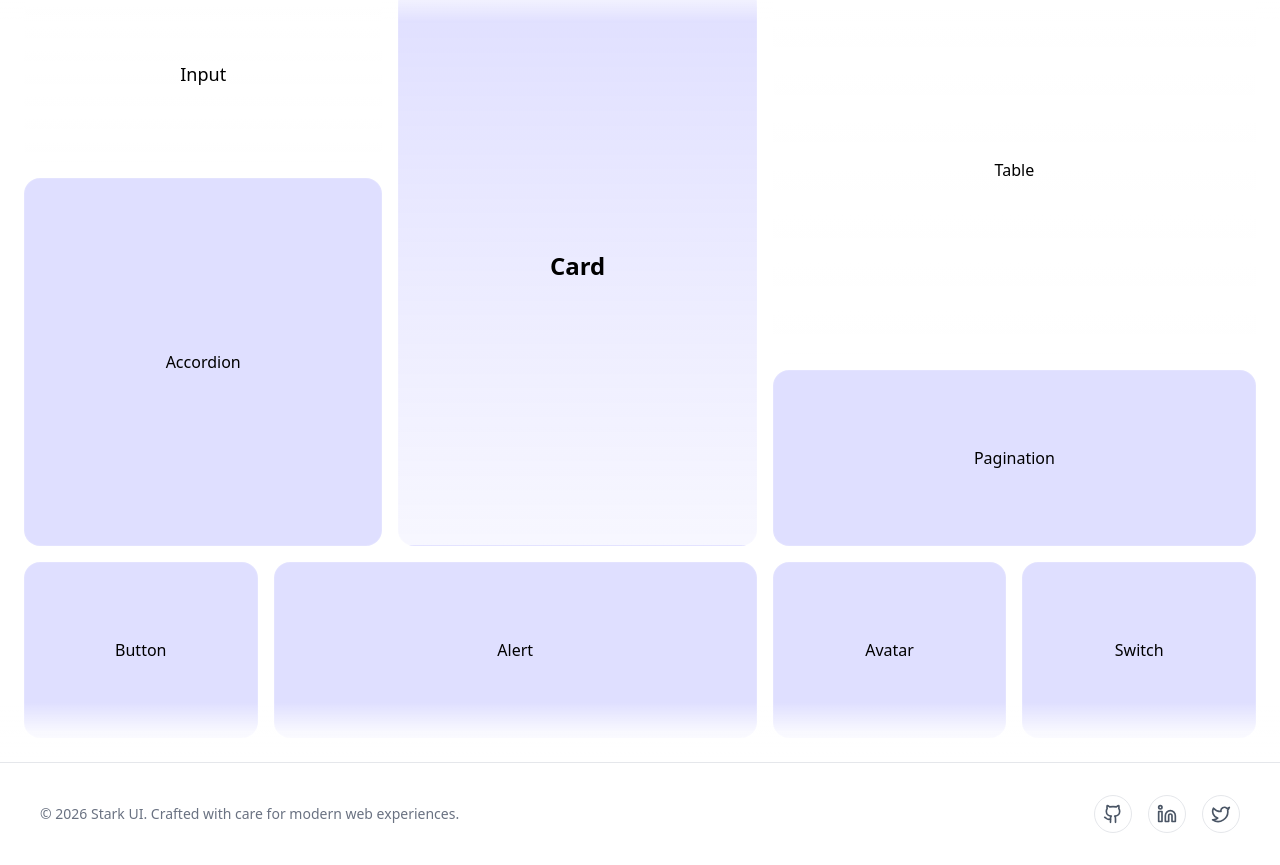
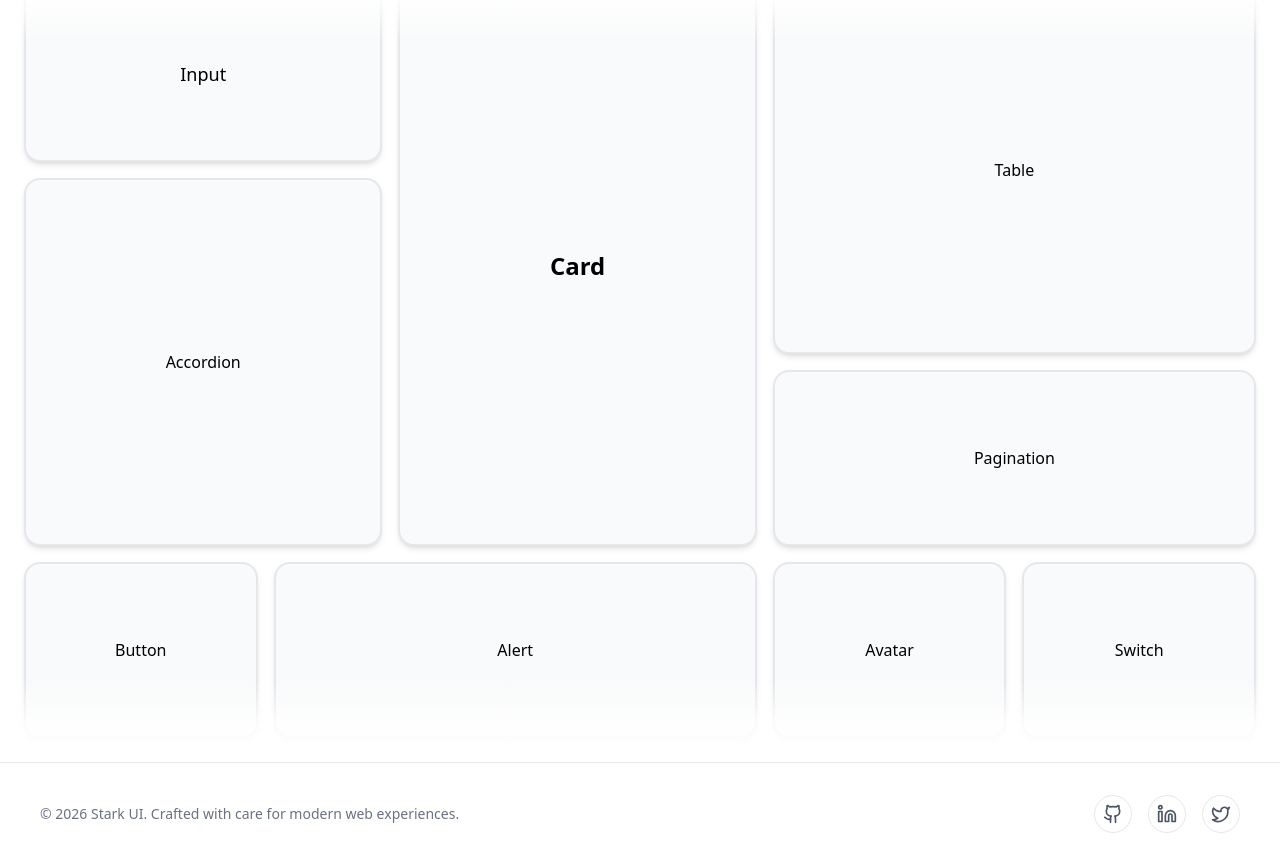
Before and after one commit to Jeet000001/saelixui, a Next.js app: page / in a window 1280 px wide. Shown: the part 902-1767 px from the top of the page. Built offline with nearby package versions, Linux system fonts and the light colour scheme.

Commit message:
fix: update height and border styles in ComponentsShowcase component

```diff
--- a/Components/HomePage_Components/ComponentsShowcase.tsx
+++ b/Components/HomePage_Components/ComponentsShowcase.tsx
@@ -9,7 +9,7 @@ const ComponentsShowcase = () => {
           className="
     pointer-events-none
     absolute top-0 left-0 z-20
-    h-15 w-full
+    h-20 w-full
     bg-linear-to-b
    from-white
 via-white/80
@@ -22,7 +22,7 @@ to-transparent
           className="
     pointer-events-none
     absolute bottom-0 left-0 z-20
-    h-15 w-full
+    h-20 w-full
     bg-linear-to-t
     from-white
 via-white/80
@@ -33,68 +33,47 @@ to-transparent
         {/* BENTO GRID */}
         <div className="relative z-0 grid h-full w-full grid-cols-10 grid-rows-4 gap-4">
           <div
-            className="col-span-3 row-span-1 rounded-2xl border border-white/10
-        bg-linear-to-b from-white/5 to-white/2
+            className="col-span-3 row-span-1 rounded-2xl border-2 border-gray-200 bg-gray-50 shadow-md
         flex items-center justify-center text-lg font-medium"
           >
             Input
           </div>
 
           <div
-            className="col-span-3 row-span-3 rounded-2xl border border-white/10
-        bg-gradient-to-b from-indigo-500/20 to-indigo-500/5
+            className="col-span-3 row-span-3 rounded-2xl border-2 border-gray-200 bg-gray-50 shadow-md
         flex items-center justify-center text-2xl font-semibold"
           >
             Card
           </div>
 
           <div
-            className="col-span-4 row-span-2 rounded-2xl border border-white/10
-        bg-gradient-to-b from-white/5 to-white/[0.02]
+            className="col-span-4 row-span-2 rounded-2xl border-2 border-gray-200 bg-gray-50 shadow-md
         flex items-center justify-center"
           >
             Table
           </div>
 
-          <div
-            className="col-span-3 row-span-2 rounded-2xl border border-white/10
-        bg-indigo-500/20 flex items-center justify-center"
-          >
+          <div className="col-span-3 row-span-2 rounded-2xl border-2 border-gray-200 bg-gray-50 shadow-md flex items-center justify-center">
             Accordion
           </div>
 
-          <div
-            className="col-span-4 row-span-1 rounded-2xl border border-white/10
-        bg-indigo-500/20 flex items-center justify-center"
-          >
+          <div className="col-span-4 row-span-1 rounded-2xl border-2 border-gray-200 bg-gray-50 shadow-md flex items-center justify-center">
             Pagination
           </div>
 
-          <div
-            className="col-span-2 row-span-1 rounded-2xl border border-white/10
-        bg-indigo-500/20 flex items-center justify-center"
-          >
+          <div className="col-span-2 row-span-1 rounded-2xl border-2 border-gray-200 bg-gray-50 shadow-md flex items-center justify-center">
             Button
           </div>
 
-          <div
-            className="col-span-4 row-span-1 rounded-2xl border border-white/10
-        bg-indigo-500/20 flex items-center justify-center"
-          >
+          <div className="col-span-4 row-span-1 rounded-2xl border-2 border-gray-200 bg-gray-50 shadow-md flex items-center justify-center">
             Alert
           </div>
 
-          <div
-            className="col-span-2 row-span-1 rounded-2xl border border-white/10
-        bg-indigo-500/20 flex items-center justify-center"
-          >
+          <div className="col-span-2 row-span-1 rounded-2xl border-2 border-gray-200 bg-gray-50 shadow-md flex items-center justify-center">
             Avatar
           </div>
 
-          <div
-            className="col-span-2 row-span-1 rounded-2xl border border-white/10
-        bg-indigo-500/20 flex items-center justify-center"
-          >
+          <div className="col-span-2 row-span-1 rounded-2xl border-2 border-gray-200 bg-gray-50 shadow-md flex items-center justify-center">
             Switch
           </div>
         </div>
```
